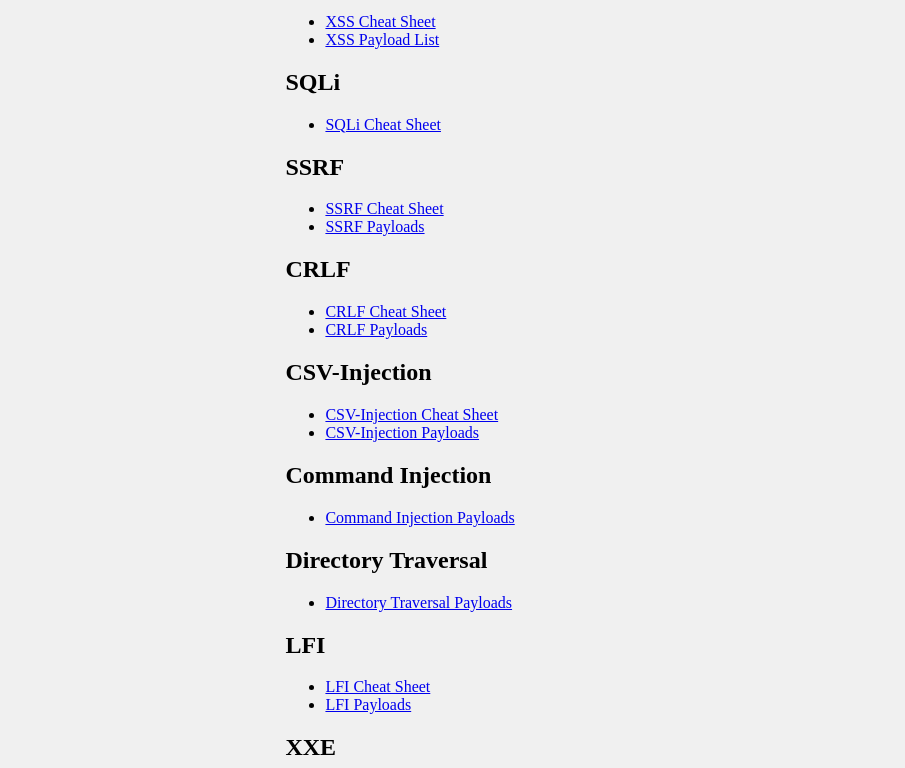
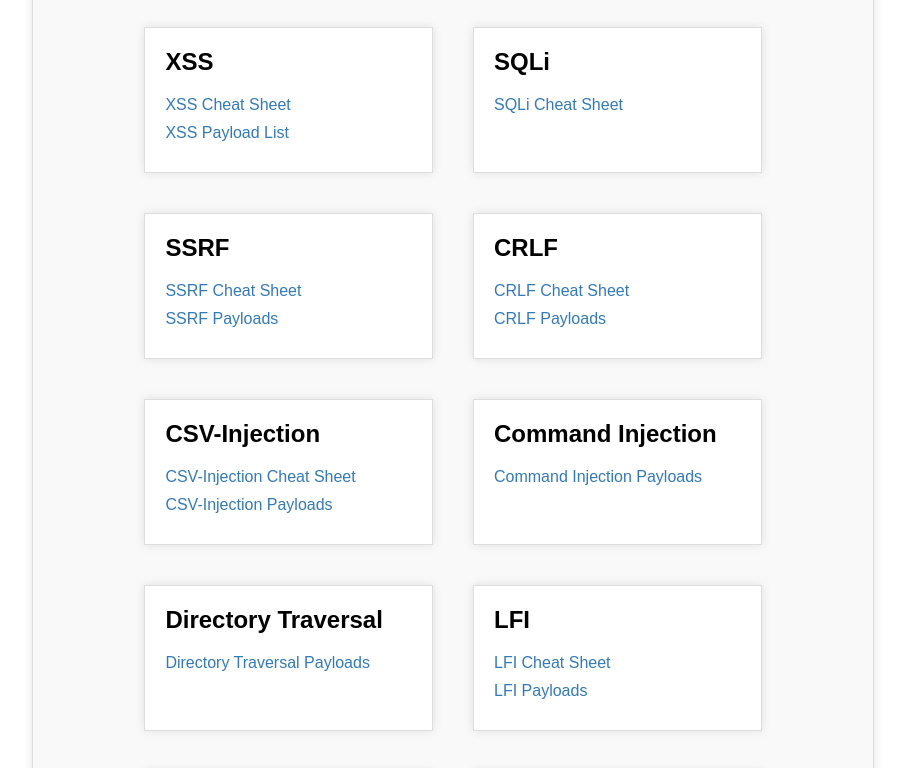
Before and after one commit to ghosthets/Bug-scratch, a plain HTML site: page index.html in a window 1280 px wide. Shown: the part 114-882 px from the top of the page, without its empty margins (187-1092 px from the left). Drawn offline with Linux system fonts and the light colour scheme.

Commit message:
Update style.css

```diff
--- a/style.css
+++ b/style.css
@@ -1,61 +1,51 @@
-body, html {
-    margin: 0;
-    padding: 0;
-    overflow: hidden;
-    display: flex;
-    justify-content: center;
-    align-items: center;
-    background-color: #f0f0f0;
+body {
+    font-family: Arial, sans-serif;
+    margin: 20px;
 }
 
-#gameCanvas {
-    position: absolute;
-    top: 0;
-    left: 0;
-    width: 100vw;
-    height: 100vh;
+.container {
+    max-width: 800px;
+    margin: 0 auto;
+    padding: 20px;
+    background-color: #f9f9f9;
+    border: 1px solid #ddd;
+    box-shadow: 0 0 10px rgba(0, 0, 0, 0.1);
 }
 
-#controller {
-    position: absolute;
-    bottom: 20px;
-    left: 20px;
-    width: 150px;
-    height: 150px;
+.sanctions {
+    display: flex;
+    flex-wrap: wrap;
+    justify-content: center;
 }
 
-#outerCircle {
-    position: relative;
-    width: 150px;
-    height: 150px;
-    background-color: rgba(0, 0, 0, 0.2);
-    border-radius: 50%;
+.sanction {
+    margin: 20px;
+    padding: 20px;
+    background-color: #fff;
+    border: 1px solid #ddd;
+    box-shadow: 0 0 10px rgba(0, 0, 0, 0.1);
+    width: calc(33.33% - 20px);
 }
 
-#innerCircle {
-    position: absolute;
-    width: 50px;
-    height: 50px;
-    background-color: rgba(0, 0, 0, 0.7);
-    border-radius: 50%;
-    top: 50%;
-    left: 50%;
-    transform: translate(-50%, -50%);
+.sanction h2 {
+    margin-top: 0;
 }
 
-#inventory {
-    position: absolute;
-    top: 10px;
-    right: 10px;
-    background: rgba(255, 255, 255, 0.8);
-    padding: 15px;
-    border-radius: 10px;
-}
-
-h3 {
+.sanction ul {
+    list-style: none;
+    padding: 0;
     margin: 0;
 }
 
-p {
-    margin: 5px 0;
+.sanction li {
+    margin-bottom: 10px;
 }
+
+.sanction a {
+    text-decoration: none;
+    color: #337ab7;
+}
+
+.sanction a:hover {
+    color: #23527c;
+}
```
